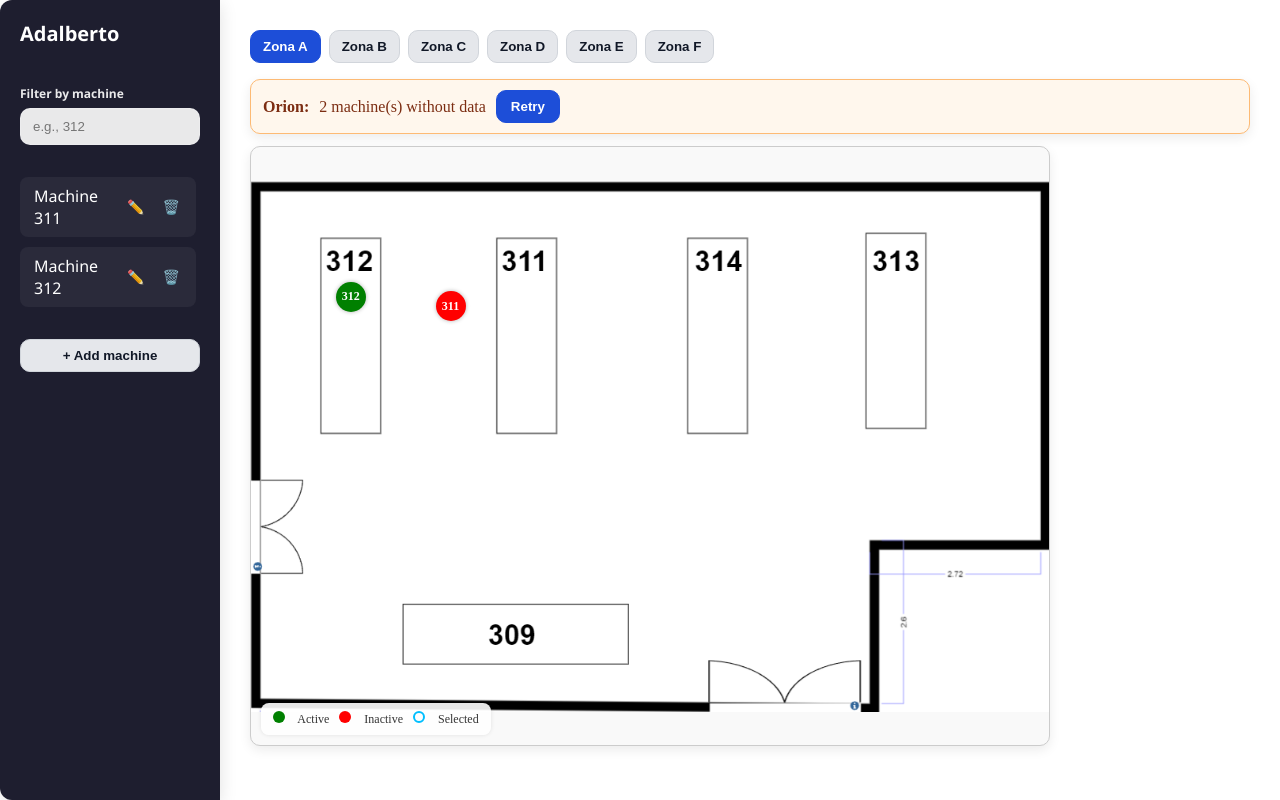
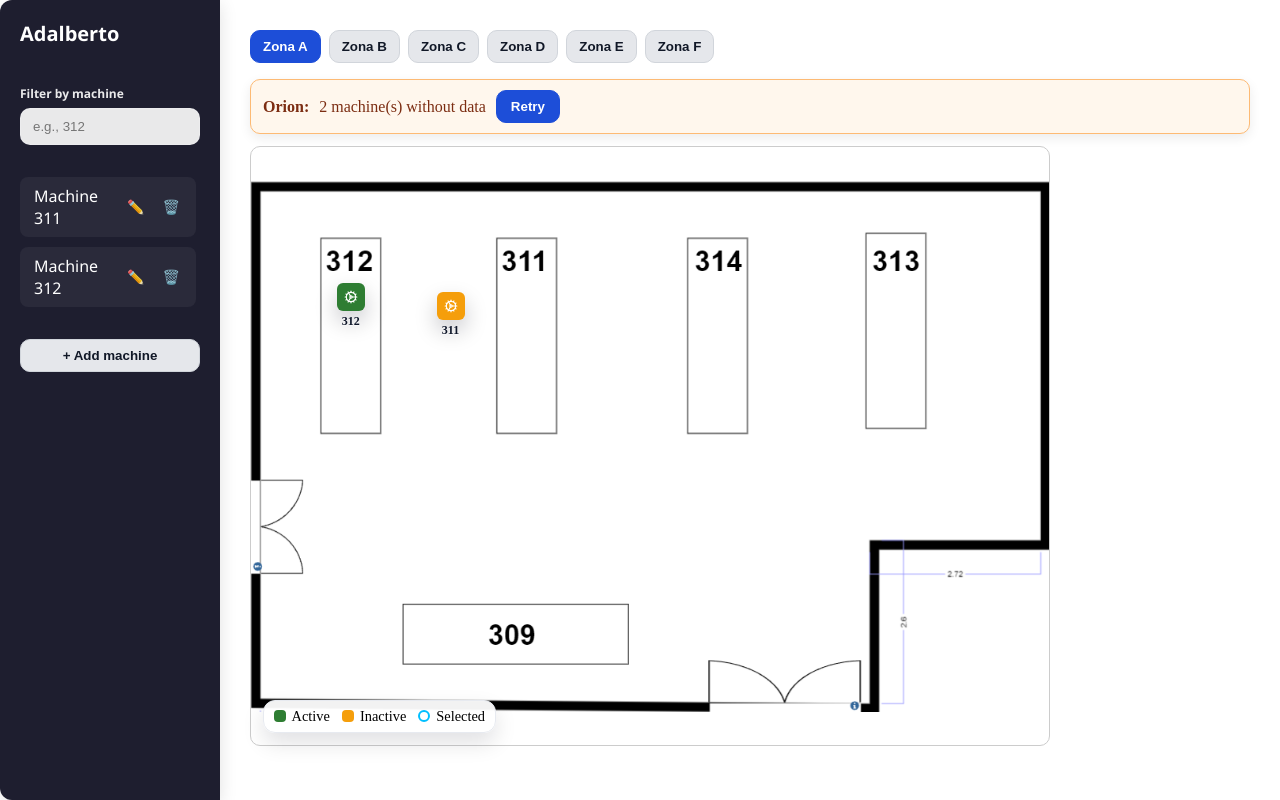
Before and after one commit to 22Gordon/frontend-2d, a React (Create React App) app: page / in a window 1280 px wide. Built offline with nearby package versions, Linux system fonts and the light colour scheme; no server answers.

Commit message:
Commit 23 - UI 2.0 FactoryMap

```diff
--- a/package.json
+++ b/package.json
@@ -9,6 +9,7 @@
     "@testing-library/user-event": "^13.5.0",
     "axios": "^1.10.0",
     "konva": "^9.3.22",
+    "lucide-react": "^0.544.0",
     "react": "^19.1.0",
     "react-dom": "^19.1.0",
     "react-konva": "^19.0.7",
--- a/src/components/FactoryMap.css
+++ b/src/components/FactoryMap.css
@@ -1,70 +1,47 @@
-.factory-map {
-  position: relative;
-  width: 800px;
-  height: 600px;
-  background-size: contain;
-  background-repeat: no-repeat;
-  background-position: center;
-  border-radius: 12px;
-  background-color: #f9f9f9;
-  border: 1px solid #ccc;
-  box-shadow: 0 4px 12px rgba(0, 0, 0, 0.08);
-  overflow: hidden;
-  margin-bottom: 20px;
+/* === Marcadores no formato tile + número por baixo === */
+.machine{
+  position:absolute;
+  transform:translate(-50%, -50%);
+  display:flex; align-items:center; justify-content:center;
+  cursor:pointer; z-index:1;
+}
+.machine .machine-tile{
+  width:28px; height:28px; border-radius:6px;
+  display:inline-flex; align-items:center; justify-content:center;
+  color:#fff; box-shadow:0 10px 22px rgba(2,6,23,.22);
+  transition:transform .15s ease, box-shadow .15s ease, outline .15s ease;
+}
+.machine .machine-icon{ width:14px; height:14px; stroke-width:2; color:#fff; }
+
+.machine .machine-num{
+  position:absolute; top:calc(100% + 3px); left:50%; transform:translateX(-50%);
+  font-size:12px; font-weight:700; color:#0f172a; text-shadow:0 1px 0 rgba(255,255,255,.6);
 }
 
-/* Machine */
-.machine {
-  position: absolute;
-  width: 40px;
-  height: 40px;
-  border-radius: 50%;
-  cursor: pointer;
-  display: flex;
-  align-items: center;
-  justify-content: center;
-  font-size: 12px;
-  font-weight: bold;
-  color: white;
-  box-shadow: 0 0 5px rgba(0, 0, 0, 0.3);
-  transition: all 0.2s ease-in-out;
+/* cores por estado */
+.machine.active   .machine-tile{ background:#2e7d32; }   /* verde */
+.machine.inactive .machine-tile{ background:#f59e0b; color:#111; } /* laranja */
+
+/* hover/seleção */
+.machine:hover .machine-tile{
+  transform:scale(1.06); box-shadow:0 14px 28px rgba(2,6,23,.28);
+}
+.machine.selected .machine-tile{
+  outline:3px solid #22d3ee; outline-offset:0;
+  box-shadow:0 0 0 5px rgba(34,211,238,.18), 0 18px 42px rgba(2,6,23,.35);
+  transform:scale(1.1);
 }
 
-.machine.active { background-color: green; }
-.machine.inactive { background-color: red; }
-
-.machine.selected {
-  border: 3px solid #00bfff;
-  transform: scale(1.1);
-  z-index: 2;
-  box-shadow: 0 0 8px #00bfff;
+/* === Legenda fixa no canto inferior-esquerdo === */
+.map-legend{
+  position:absolute; left:12px; bottom:12px;
+  display:flex; align-items:center; gap:12px; flex-wrap:wrap;
+  background:rgba(255,255,255,.95); border:1px solid #e7eaf0;
+  border-radius:12px; padding:.45rem .6rem; font-size:.9rem;
+  box-shadow:0 10px 22px rgba(2,6,23,.12);
 }
-
-.map-legend {
-  position: absolute;
-  bottom: 10px;
-  left: 10px;
-  background-color: rgba(255, 255, 255, 0.9);
-  border-radius: 8px;
-  padding: 8px 12px;
-  font-size: 12px;
-  color: #333;
-  box-shadow: 0 0 4px rgba(0,0,0,0.1);
-}
-
-.map-legend span {
-  display: inline-flex;
-  align-items: center;
-  gap: 6px;
-  margin-right: 10px;
-}
-
-.factory-map { overflow: hidden; }
-
-.machine {
-  transform-origin: center;
-}
-
-@media (max-width: 480px) {
-  .machine { width: 26px !important; height: 26px !important; font-size: 11px; }
-}
+.map-legend span{ display:inline-flex; align-items:center; gap:6px; }
+.legend-dot{ width:12px; height:12px; border-radius:4px; }
+.legend-active{ background:#2e7d32; }
+.legend-inactive{ background:#f59e0b; }
+.legend-selected{ width:12px; height:12px; border-radius:50%; border:2px solid #00bfff; background:transparent; }
--- a/src/components/FactoryMap.jsx
+++ b/src/components/FactoryMap.jsx
@@ -1,27 +1,29 @@
 // FactoryMap.jsx
 import React, { useRef } from "react";
 import { getEffectiveLayout } from "../utils/layoutStore";
-import "../components/FactoryMap.css";
+import "./FactoryMap.css";
+import { Cog } from "lucide-react"; // um único ícone para todos
 
 // Deriva estado "active/inactive" a partir dos dados do Orion
 function deriveStatus(info, fallback = "inactive") {
   if (!info) return fallback;
   const num = (v) => (v == null ? NaN : Number(v));
 
-  //
-  const p = num(info?.TotalPower?.value);            // W
-  if (!Number.isNaN(p) && p > 50) return "active";   // >50 W => active
+  const p = num(info?.TotalPower?.value);           // W
+  if (!Number.isNaN(p) && p > 50) return "active";  // >50 W => active
 
   const i1 = num(info?.Phase1Current?.value);
   const i2 = num(info?.Phase2Current?.value);
   const i3 = num(info?.Phase3Current?.value);
-  const anyI = [i1, i2, i3].some((i) => !Number.isNaN(i) && i > 0.5); // >0.5 A
+  const anyI = [i1, i2, i3].some((i) => !Number.isNaN(i) && i > 0.5);
   if (anyI) return "active";
 
   return fallback;
 }
 
-function FactoryMap({
+const justNumber = (id) => String(id).match(/\d+/)?.[0] ?? id;
+
+export default function FactoryMap({
   selectedZone,
   onSelectMachine,
   machineData,
@@ -31,10 +33,8 @@ function FactoryMap({
   relocateCandidateId,    // mover existente
   onRelocate,             // ({ id, x, y, zone })
 }) {
-  // Hooks SEMPRE antes de qualquer return condicional
   const containerRef = useRef(null);
 
-  // usar layout efetivo (json + overlay)
   const layoutData = getEffectiveLayout();
   const zoneData = layoutData[selectedZone];
   if (!zoneData) return <p>Zone not found.</p>;
@@ -94,7 +94,6 @@ function FactoryMap({
     >
       {Object.entries(machines).map(([id, data]) => {
         const info = machineData[id];
-        // <<< estado agora derivado do Orion (com fallback do layout/overlay)
         const status = deriveStatus(info, data.status || "inactive");
         const isSelected = selectedMachine === id;
 
@@ -115,47 +114,30 @@ function FactoryMap({
         return (
           <div
             key={id}
-            className={`machine ${status === "active" ? "active" : "inactive"} ${isSelected ? "selected" : ""}`}
+            className={`machine ${status} ${isSelected ? "selected" : ""}`}
             title={tooltipText}
-            style={{
-              top: `${topPct}%`,
-              left: `${leftPct}%`,
-              width: 30,
-              height: 30,
-              borderRadius: 20,
-              backgroundColor: status === "active" ? "green" : "red",
-              color: "#fff",
-              fontSize: 12,
-              display: "flex",
-              alignItems: "center",
-              justifyContent: "center",
-              cursor: "pointer",
-              border: isSelected ? "3px solid #00bfff" : "none",
-              boxShadow: isSelected ? "0 0 8px #00bfff" : "0 0 4px rgba(0,0,0,0.3)",
-              transform: isSelected ? "translate(-50%, -50%) scale(1.1)" : "translate(-50%, -50%) scale(1)",
-              position: "absolute",
-              zIndex: isSelected ? 2 : 1,
-              transition: "all 0.2s ease-in-out",
-            }}
+            style={{ top: `${topPct}%`, left: `${leftPct}%` }}
             onClick={(ev) => {
-              ev.stopPropagation(); // não dispare o place/move
+              ev.stopPropagation();
               onSelectMachine(id);
             }}
           >
-            {id}
+            <div className="machine-tile">
+              <Cog className="machine-icon" />
+            </div>
+            <span className="machine-num">{justNumber(id)}</span>
           </div>
         );
       })}
 
+      {/* Legenda fixa no canto inferior-esquerdo */}
       <div className="map-legend">
-        <span><div style={{ width: 12, height: 12, background: "green", borderRadius: "50%" }} /></span> Active
-        <span style={{ marginLeft: 10 }}><div style={{ width: 12, height: 12, background: "red", borderRadius: "50%" }} /></span> Inactive
-        <span style={{ marginLeft: 10 }}><div style={{ width: 12, height: 12, border: "2px solid #00bfff", borderRadius: "50%" }} /></span> Selected
-        {placing && <span style={{ marginLeft: 10 }}>• Placing: {placementCandidateId}</span>}
-        {relocating && <span style={{ marginLeft: 10 }}>• Moving: {relocateCandidateId}</span>}
+        <span><div className="legend-dot legend-active" /> Active</span>
+        <span><div className="legend-dot legend-inactive" /> Inactive</span>
+        <span><div className="legend-dot legend-selected" /> Selected</span>
+        {placing && <span>• Placing: {placementCandidateId}</span>}
+        {relocating && <span>• Moving: {relocateCandidateId}</span>}
       </div>
     </div>
   );
 }
-
-export default FactoryMap;
```
Also changed, not shown: 1 other file (tests, documents, lock files or other folders).
